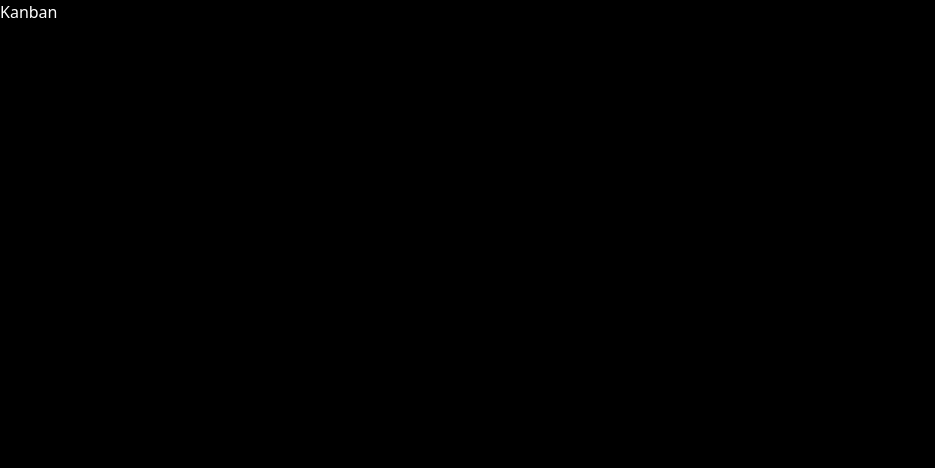
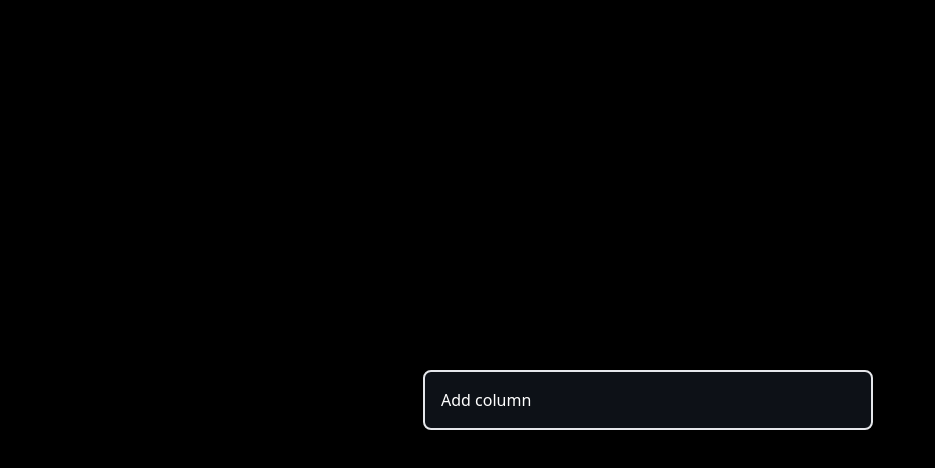
Before and after one commit to vanandtwocrows/kanban-test-project, a React (Vite) app: page / in a window 1280 px wide. Shown: the top 468 px of the page, without its empty margins (0-935 px from the left). Built offline with nearby package versions, Linux system fonts and the light colour scheme.

Commit message:
chore(board): setup add column button

```diff
--- a/src/App.tsx
+++ b/src/App.tsx
@@ -1,8 +1,9 @@
 import './App.css'
+import KanbanBoard from './components/KanbanBoard'
 
 function App() {
   return (
-    <div>Kanban</div>
+    <KanbanBoard />
   )
 }
 
--- /dev/null
+++ b/src/components/KanbanBoard.tsx
@@ -0,0 +1,62 @@
+import { useState } from "react"
+import { Column } from "../types"
+
+function KanbanBoard() {
+    const [columns, setColumns] = useState<Column[]>([])
+    console.log(columns);
+    return (
+        <div className="
+        m-auto
+        flex
+        min-h-screen
+        w-full
+        items-center
+
+        overflow-x-auto
+        overflow-y-hidden
+        px-[40px]
+        ">
+            <div className="m-auto flex gap-4">
+                <div className="flex gap-4">
+                    {columns.map((col) => (
+                        <div>{col.title}</div>
+                    ))}
+                </div>
+                <button
+                onClick={createNewColumn}
+                className='
+                h-[60px]
+                w-[350px]
+                min-w-[450px]
+                cursor-pointer
+                rounded-lg
+                bg-mainBackgroundColour
+                border-2
+                border-columnBackgroundColour
+                p-4
+                ring-rose-400
+                hover:ring-2
+                flex
+                gap-2
+                '
+                >
+                    Add column
+                </button>
+            </div>
+        </div>
+    );
+
+    function createNewColumn() {
+        const columnToAdd: Column = {
+            id: generateId(),
+            title: `Column ${columns.length + 1}`,
+        }
+        setColumns([...columns, columnToAdd]);
+    }
+
+    function generateId() {
+        return Math.floor(Math.random() * 10000);
+    }
+}
+
+export default KanbanBoard
--- /dev/null
+++ b/src/types.ts
@@ -0,0 +1,6 @@
+type Id = string | number;
+
+export type Column = {
+    id: Id,
+    title: string
+};
```
